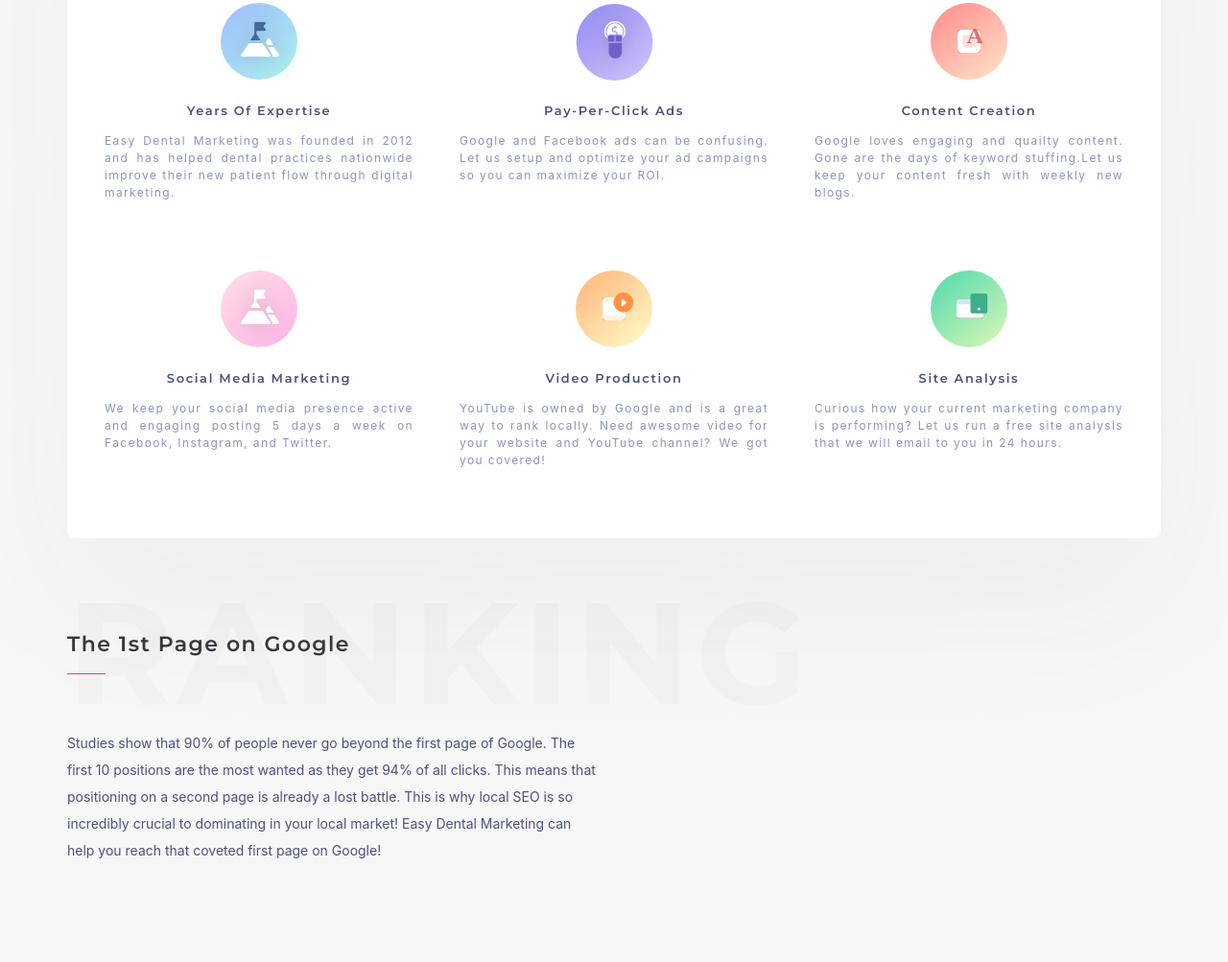
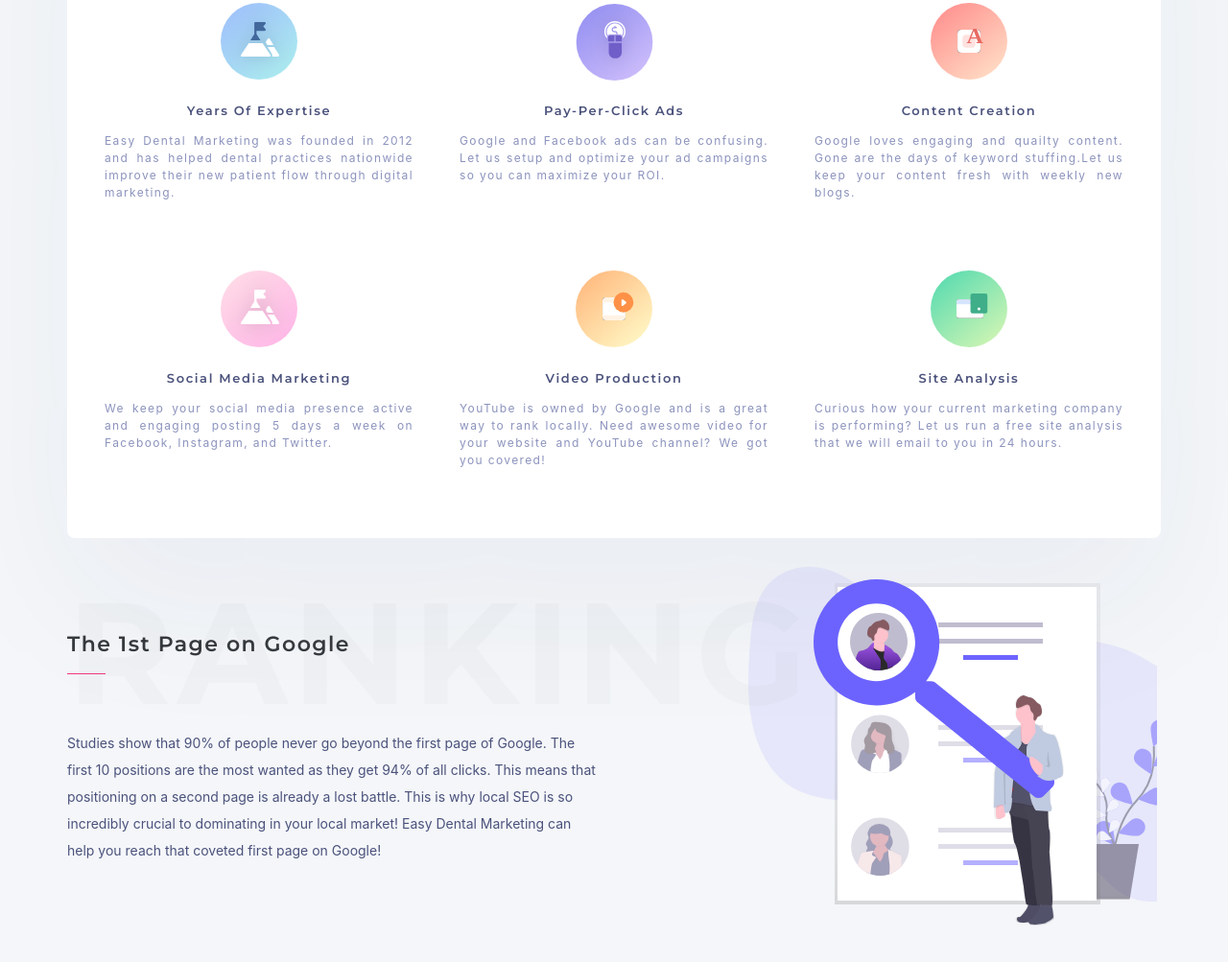
Before and after one commit to skyrbe/easydentalmarketing, a plain HTML site: page index.html in a window 1280 px wide. Shown: the part 845-1848 px from the top of the page at 96% size. Drawn offline with Linux system fonts and the light colour scheme.

Commit message:
Section 2

```diff
--- a/index.html
+++ b/index.html
@@ -2,6 +2,7 @@
 <html lang="en" dir="ltr">
   <head>
     <meta charset="utf-8">
+    <meta name="viewport" content="width=device-width, initial-scale=1, maximum-scale=1, user-scalable=no, minimal-ui">
     <title></title>
     <link href="https://fonts.googleapis.com/css?family=Montserrat:400,500,600,700|Playfair+Display:700" rel="stylesheet">
     <link href="./vendor/bootstrap/css/bootstrap.min.css" rel="stylesheet">
@@ -67,9 +68,6 @@
                     </div>
                   </div>
                 </div>
-              </div>
-
-              <div class="row justify-content-center">
                 <div class="col-sm-4 col-6 pl-4 pr-4">
                   <div class="service-wrapper">
                     <div class="service-image">
@@ -126,10 +124,10 @@
                 </div>
               </div>
             </div>
-            <div class="clients-container d-flex justify-content-center">
-
-            </div>
           </div>
+        </div>
+        <div class="page-ranking-image">
+          <img src="./images/search.svg" />
         </div>
       </section>
     </div>
--- a/styles/main.css
+++ b/styles/main.css
@@ -1,10 +1,14 @@
 body {
-  background: #f7f7f7;
+  background: #f4f6f9;
+}
+
+section {
+  position: relative;
 }
 
 .hero-bottom {
   position: absolute;
-  top: -80px;
+  top: 240px;
   right: 0;
   width: 525px;
 }
--- a/styles/mediaqueries.css
+++ b/styles/mediaqueries.css
@@ -5,6 +5,10 @@
 }
 
 @media (min-width: 768px) {
+  .hero-bottom {
+    width: 776px;
+  }
+
   .hero-text-desktop {
     margin: 0;
   }
@@ -106,11 +110,20 @@
     transform: translateX(0);
     left: 0;
   }
+
+  .page-ranking-image {
+    position: absolute;
+    right: 0;
+    top: 0;
+    width: 500px;
+  }
 }
 
 @media (min-width: 992px) {
   .hero-bottom {
     width: 887px;
+    bottom: auto;
+    top: -80px;
   }
 
   .hero-section {
```
Also changed, not shown: images/search.svg (added).
